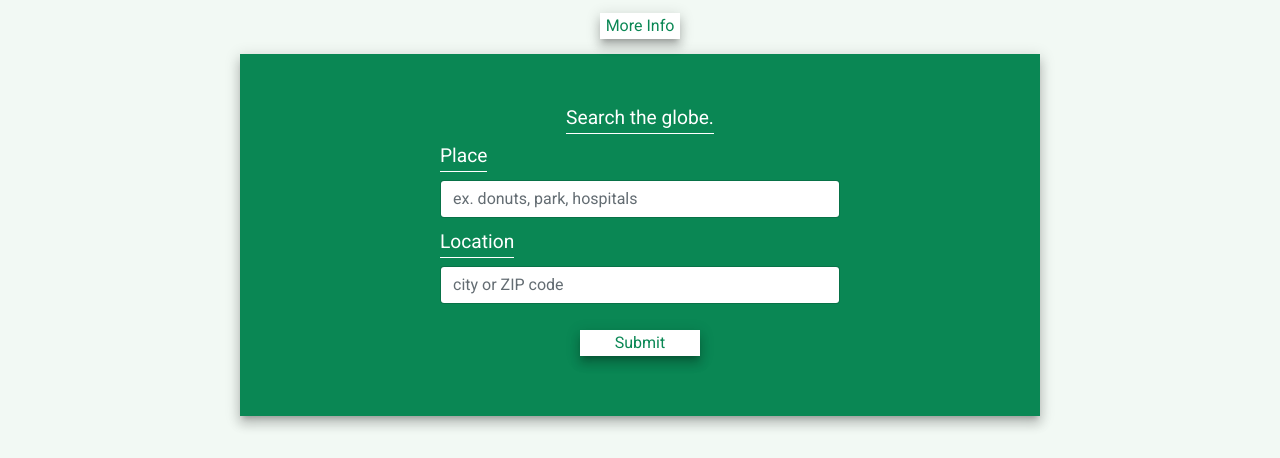
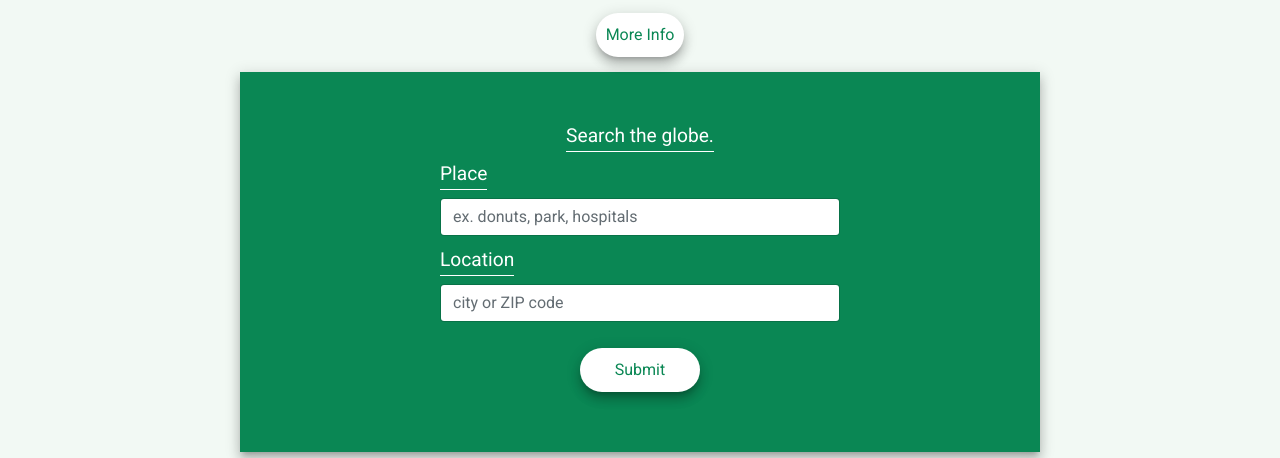
Before and after one commit to leovolving/kitty-opinions, a plain HTML site: page index.html in a window 1280 px wide. Shown: the part 204-662 px from the top of the page. Drawn offline with nearby package versions, Linux system fonts and the light colour scheme.

Commit message:
added padding to buttons

```diff
--- a/css/main.css
+++ b/css/main.css
@@ -26,6 +26,8 @@ header button {
 
 button {
 	border: none;
+	border-radius: 30px;
+	padding: 10px;
 }
 
 .iframe p {
```
